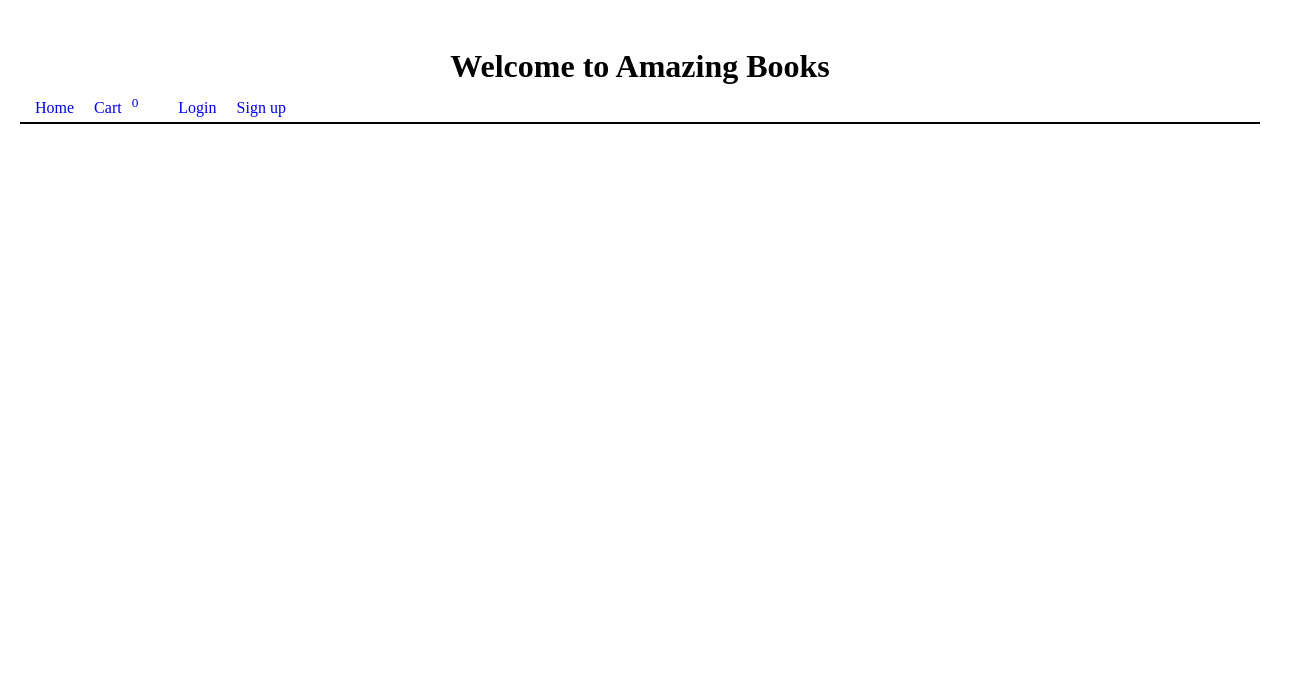
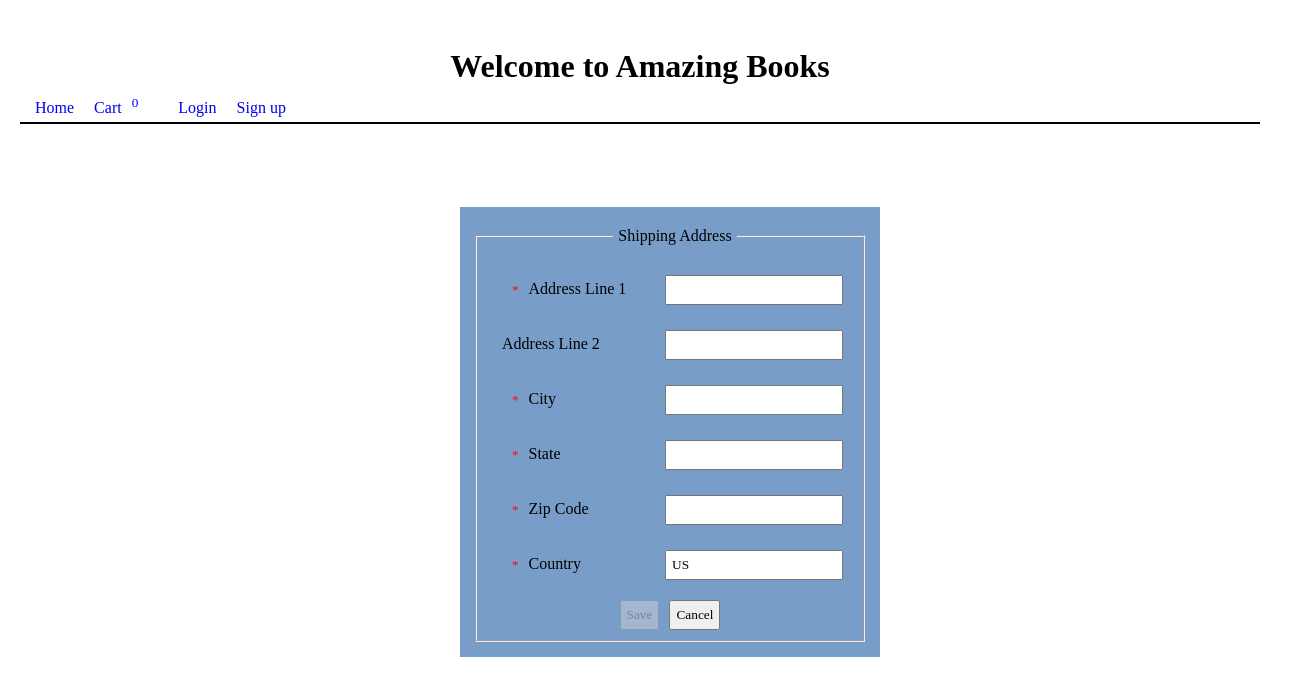
Before and after one commit to sake-git/AmazingBooks, an Angular app in the folder AmazingBooks-UI/: page /checkout in a window 1280 px wide. Before the commit this address led to /. Shown: the top 696 px of the page, 1315 px wide, since content can reach past the window. Built offline with nearby package versions, Linux system fonts and the light colour scheme.

Commit message:
Added code for Cart componenet and minor bug fixes

```diff
--- a/AmazingBooks-UI/src/app/app.component.ts
+++ b/AmazingBooks-UI/src/app/app.component.ts
@@ -18,6 +18,15 @@ export class AppComponent {
   constructor(private cartApi: CartApiService) {
     if (localStorage.getItem('user')) {
       this.isLoggedIn = true;
+    }
+
+    if (localStorage.getItem('user')) {
+      this.isLoggedIn = true;
+    }
+    let dataStringToParse = localStorage.getItem('myCart');
+    if (dataStringToParse) {
+      let books: Book[] = JSON.parse(dataStringToParse);
+      this.quantity = books.length;
     }
 
     this.cartApi.getCartBooks().subscribe({
--- a/AmazingBooks-UI/src/app/app.routes.ts
+++ b/AmazingBooks-UI/src/app/app.routes.ts
@@ -5,12 +5,14 @@ import { DisplayComponent } from './book/display/display.component';
 import { LoginComponent } from './user/login/login.component';
 import { SignupComponent } from './user/signup/signup.component';
 import { CartComponent } from './book/cart/cart.component';
+import { CheckoutComponent } from './book/checkout/checkout.component';
 
 export const routes: Routes = [
   { path: '', redirectTo: 'list-book', pathMatch: 'full' },
   { path: 'list-books', component: ListComponent },
   { path: 'list-books/display-book/:id', component: DisplayComponent },
   { path: 'cart', component: CartComponent },
+  { path: 'checkout', component: CheckoutComponent },
   { path: 'signup', component: SignupComponent },
   { path: 'login', component: LoginComponent },
   /*  {
--- a/AmazingBooks-UI/src/app/book/cart/cart.component.css
+++ b/AmazingBooks-UI/src/app/book/cart/cart.component.css
@@ -0,0 +1,8 @@
+img {
+  width: 80px;
+  height: 100px;
+}
+
+.flex-container {
+  display: flex;
+}
--- a/AmazingBooks-UI/src/app/book/cart/cart.component.html
+++ b/AmazingBooks-UI/src/app/book/cart/cart.component.html
@@ -1,2 +1,20 @@
 <p>cart works!</p>
-<div>{{ books | json }}</div>
+<div *ngFor="let book of books" class="flex-container">
+  <div>
+    <img [src]="book.imgUrl" [alt]="book.name" />
+  </div>
+  <div>
+    <h4>{{ book.name }}</h4>
+    <p>
+      {{ book.quantity }} x {{ book.price | currency : "USD" }} =
+      {{ book.price * book.quantity | currency : "USD" }}
+    </p>
+    <button>-</button>
+    <span>{{ book.quantity }}</span>
+    <button>+</button>
+    <button>Remove</button>
+  </div>
+</div>
+<div>
+  <button (click)="Checkout()">Checkout</button>
+</div>
--- a/AmazingBooks-UI/src/app/book/cart/cart.component.ts
+++ b/AmazingBooks-UI/src/app/book/cart/cart.component.ts
@@ -1,6 +1,7 @@
 import { CommonModule } from '@angular/common';
 import { Component } from '@angular/core';
 import { Book } from '../../model/book';
+import { Router } from '@angular/router';
 
 @Component({
   selector: 'app-cart',
@@ -11,7 +12,15 @@ import { Book } from '../../model/book';
 export class CartComponent {
   books: Book[] = [];
 
-  constructor() {
+  constructor(private router: Router) {
     this.books = JSON.parse(localStorage.getItem('myCart')!);
   }
+
+  Checkout() {
+    if (localStorage.getItem('user')) {
+      this.router.navigate(['/checkout']);
+    } else {
+      this.router.navigate(['/login']);
+    }
+  }
 }
--- /dev/null
+++ b/AmazingBooks-UI/src/app/book/checkout/checkout.component.html
@@ -0,0 +1,70 @@
+<div class="form-container-center">
+  <form [formGroup]="addressForm">
+    <fieldset>
+      <legend>Shipping Address</legend>
+      <div>
+        <label><span class="required">*</span>Address Line 1</label>
+        <input type="text" formControlName="addressLine1" required />
+      </div>
+      <div>
+        <label>Address Line 2</label>
+        <input type="text" formControlName="addressLine2" />
+      </div>
+      <div>
+        <label><span class="required">*</span>City</label>
+        <input type="text" formControlName="city" required />
+      </div>
+      <div>
+        <label><span class="required">*</span>State</label>
+        <input type="text" formControlName="state" required />
+      </div>
+      <div>
+        <label><span class="required">*</span>Zip Code</label>
+        <input type="text" formControlName="zip" required />
+      </div>
+      <div>
+        <label><span class="required">*</span>Country</label>
+        <input type="text" formControlName="country" required />
+      </div>
+      <p
+        *ngIf="addressForm.get('addressLine1')?.touched && addressForm.get('addressLine1')?.errors?.['required']"
+        class="errors"
+      >
+        Address Line 1 is required
+      </p>
+      <p
+        *ngIf="addressForm.get('city')?.touched && addressForm.get('city')?.errors?.['required']"
+        class="errors"
+      >
+        City is required
+      </p>
+      <p
+        *ngIf="addressForm.get('state')?.touched && addressForm.get('state')?.errors?.['required']"
+        class="errors"
+      >
+        State is required
+      </p>
+      <p
+        *ngIf="addressForm.get('zip')?.touched && addressForm.get('zip')?.errors?.['required']"
+        class="errors"
+      >
+        Zip Code is required
+      </p>
+      <p
+        *ngIf="addressForm.get('country')?.touched && addressForm.get('country')?.errors?.['required']"
+        class="errors"
+      >
+        Country is required
+      </p>
+
+      <button
+        type="submit"
+        [disabled]="!addressForm.valid"
+        (click)="SaveAddress()"
+      >
+        Save
+      </button>
+      <button type="button" (click)="Cancel()">Cancel</button>
+    </fieldset>
+  </form>
+</div>
--- /dev/null
+++ b/AmazingBooks-UI/src/app/book/checkout/checkout.component.ts
@@ -0,0 +1,47 @@
+import { CommonModule } from '@angular/common';
+import { Component } from '@angular/core';
+import {
+  FormControl,
+  FormGroup,
+  ReactiveFormsModule,
+  Validators,
+} from '@angular/forms';
+import { Address } from '../../model/address';
+import { ShippoApiService } from '../../services/shippo-api.service';
+
+@Component({
+  selector: 'app-checkout',
+  imports: [CommonModule, ReactiveFormsModule],
+  templateUrl: './checkout.component.html',
+  styleUrl: './checkout.component.css',
+})
+export class CheckoutComponent {
+  address: Address | undefined;
+  addressForm: FormGroup;
+  errorMessage = '';
+  constructor(private shippoApi: ShippoApiService) {
+    this.addressForm = new FormGroup({
+      addressLine1: new FormControl('', Validators.required),
+      addressLine2: new FormControl(''),
+      city: new FormControl('', Validators.required),
+      state: new FormControl('', Validators.required),
+      zip: new FormControl('', Validators.required),
+      country: new FormControl('US', Validators.required),
+    });
+  }
+
+  SaveAddress() {
+    let address = this.addressForm.value;
+    console.log('Address', address);
+    this.shippoApi.validateAddress(address).subscribe({
+      next: (data) => {
+        console.log(data);
+      },
+      error: (error) => {
+        this.errorMessage = error.errorMessage;
+      },
+    });
+  }
+
+  Cancel() {}
+}
--- a/AmazingBooks-UI/src/app/book/display/display.component.ts
+++ b/AmazingBooks-UI/src/app/book/display/display.component.ts
@@ -54,6 +54,7 @@ export class DisplayComponent {
       price: this.book.price,
       author: this.book.author,
       hardcover: this.book.hardcover,
+      imgUrl: this.book.imgUrl,
     };
 
     if (books) {
--- /dev/null
+++ b/AmazingBooks-UI/src/app/model/address.ts
@@ -0,0 +1,11 @@
+export interface Address {
+  id: number;
+  addressLine1: string;
+  addressLine2?: string;
+  city: string;
+  state: string;
+  country: string;
+  zip: string;
+  type: string;
+  FkuserId?: number;
+}
--- /dev/null
+++ b/AmazingBooks-UI/src/app/services/shippo-api.service.ts
@@ -0,0 +1,29 @@
+import { HttpClient, HttpHeaders } from '@angular/common/http';
+import { Injectable } from '@angular/core';
+import { Address } from '../model/address';
+
+@Injectable({
+  providedIn: 'root',
+})
+export class ShippoApiService {
+  baseUrl = 'https://api.goshippo.com/v2/addresses/validate';
+  constructor(private http: HttpClient) {}
+  httpOptions = {
+    headers: new HttpHeaders({
+      'Access-Control-Allow-Methods': 'DELETE, POST, GET, OPTIONS',
+      'Access-Control-Allow-Headers':
+        'Content-Type, Access-Control-Allow-Headers, Authorization, X-Requested-With',
+      'Content-Type': 'application/json',
+      Authorization:
+        'ShippoToken shippo_test_56f0e027b06a2365334a11e35356731fdd51f825',
+    }),
+  };
+  validateAddress(address: Address) {
+    return this.http.get(
+      `${this.baseUrl}?address_line_1=${address.addressLine1}&address_line_2
+      =${address.addressLine2}&city_locality=${address.city}&state_province
+      =${address.state}&postal_code=${address.zip}&country_code=${address.country}`,
+      this.httpOptions
+    );
+  }
+}
--- a/AmazingBooks-UI/src/app/user/login/login.component.html
+++ b/AmazingBooks-UI/src/app/user/login/login.component.html
@@ -1,6 +1,6 @@
-<div class="form-container-center">
+<div>
   <form #loginForm="ngForm" (ngSubmit)="userLogin(loginForm)">
-    <Fieldset>
+    <fieldset>
       <legend>Login Form</legend>
       <div>
         <label><span class="required">*</span>Login Id</label>
@@ -47,6 +47,6 @@
       <button type="submit" [disabled]="!loginForm.valid">Login</button>
       <button type="button" (click)="Cancel(loginForm)">Cancel</button>
       <p>Not a registered user? <a routerLink="/signup">Sign up now</a></p>
-    </Fieldset>
+    </fieldset>
   </form>
 </div>
```
Also changed, not shown: AmazingBooks-UI/src/app/book/checkout/checkout.component.css (added), 2 other files (tests, documents, lock files or other folders).
